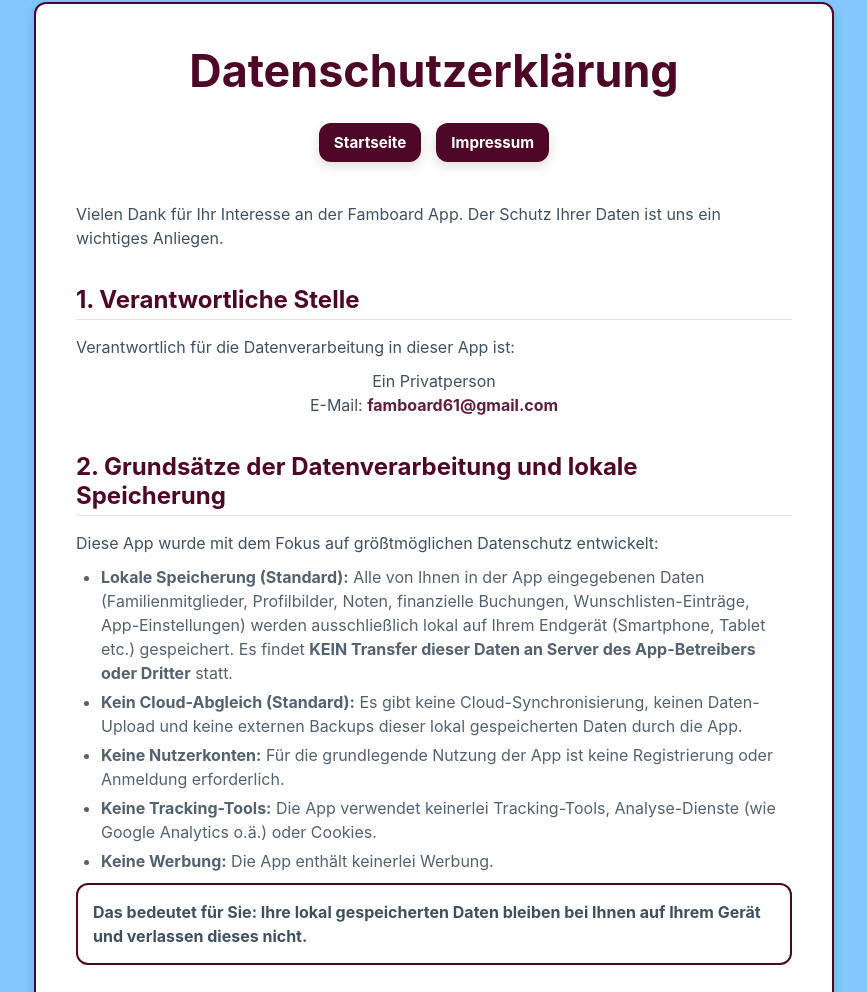
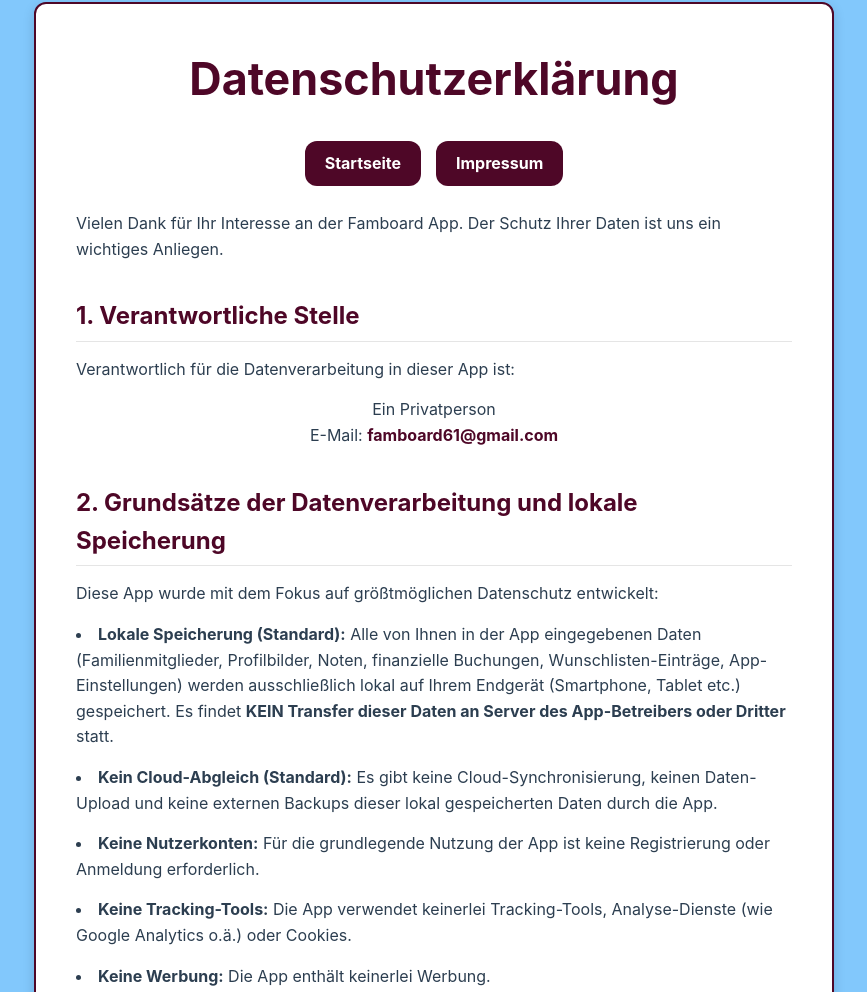
Before and after one commit to Famboard61/famboard-website, a plain HTML site: page datenschutz.html in a window 1280 px wide. Shown: the part 38-1030 px from the top of the page, without its empty margins (206-1073 px from the left). Drawn offline with Linux system fonts and the light colour scheme.

Commit message:
Update legal-style.css

```diff
--- a/legal-style.css
+++ b/legal-style.css
@@ -1,177 +1,141 @@
-/* Rechtliches/legal-style.css (ANGEPASST FÜR WEBDU) */
+/* Rechtliches/legal-style.css */
 
 /* --- CSS Variablen (kopiert aus deiner style.css) --- */
+
+
 :root {
-    --bg-color: #82c8fc;         /* Dein Hellblau */
-    --primary-color: #ffffff;    /* Weiß für Hintergründe innerhalb der Elemente */
-    --accent-color: #4e0727;      /* Dein Bordeaux für Buttons, Akzente */
-    --accent-color-hover: #6a0a36; /* Dunkleres Bordeaux für Hover-Effekte */
-
-    --text-on-light-bg: #2c3e50; /* Dunkler Text für helle Hintergründe */
-    --text-on-dark-bg: #ffffff;   /* Heller Text für dunkne Buttons */
-
-    --grade-1-color: #27ae60;     /* Grün für gute Noten / Erfolg */
-    --grade-4-color: #c0392b;     /* Rot für schlechte Noten / Fehler */
-    --warning-color: #f39c12;     /* Orange für Warnungen */
-    --success-color: #27ae60;     /* Grün für Erfolg (z.B. Wunsch einlösen) */
-    --success-color-hover: #229954; /* Dunkleres Grün für Hover */
-
-    --color-default: #6c757d; /* Grau als Fallback */
-
+    --bg-color: #82c8fc;
+    --primary-color: #ffffff;
+    --accent-color: #4e0727;
+    --text-on-light-bg: #2c3e50;
+    --text-on-dark-bg: #ffffff;
     --border-radius: 12px;
     --box-shadow: 0 4px 12px rgba(0, 0, 0, 0.15);
 }
 
-/* --- Globale Styles für die Webseite --- */
+/* --- Globale Styles --- */
 * { box-sizing: border-box; margin: 0; padding: 0; }
-html { height: 100%; }
+
+html {
+    height: 100%;
+}
+
 body {
-    height: 100%;
-    font-family: -apple-system, BlinkMacMacSystemFont, "Segoe UI", Roboto, Helvetica, Arial, sans-serif;
-    background-color: var(--bg-color); /* Direkt die App-Hintergrundfarbe */
+    font-family: -apple-system, BlinkMacSystemFont, "Segoe UI", Roboto, Helvetica, Arial, sans-serif;
+    background-color: var(--bg-color);
+    color: var(--text-on-light-bg);
+    line-height: 1.6;
+    padding: 20px;
     display: flex;
     justify-content: center;
-    align-items: flex-start; /* Standardmäßig oben starten */
-    min-height: 100vh; /* Mindesthöhe für den Body */
-    color: var(--text-on-light-bg);
-    padding: 20px; /* Globaler Padding für kleine Bildschirme */
+    align-items: flex-start;
+    min-height: 100%;
+    /* WICHTIG: overflow: auto erlaubt das Scrollen wieder */
+    overflow-y: auto;
 }
 
-/* Haupt-Wrapper für alle Legal-Seiten */
+/* Haupt-Wrapper für die Seite */
 .legal-page-wrapper {
-    background-color: var(--primary-color); /* Weißer Hintergrund */
+    background-color: var(--primary-color);
     padding: 25px;
     border-radius: var(--border-radius);
     box-shadow: var(--box-shadow);
-    max-width: 800px; /* Maximale Breite wie App-Container */
+    max-width: 800px;
     width: 100%;
-    margin: 20px auto; /* Zentrierung */
-    border: 2px solid var(--accent-color); /* Bordeaux-Rand */
-    display: flex;
-    flex-direction: column;
-    min-height: calc(100vh - 40px); /* Damit Footer unten bleibt auf kleinen Seiten */
+    margin: 0 auto;
+    border: 2px solid var(--accent-color);
 }
 
-/* Kopfzeile (Titel der Seite) */
+/* Kopfzeile */
 .legal-header {
     text-align: center;
     margin-bottom: 25px;
 }
+
 .legal-header h1 {
     color: var(--accent-color);
-    text-shadow: 1px 1px 2px rgba(255,255,255,0.2);
-    font-size: 2.2em;
+    font-size: clamp(1.8em, 5vw, 2.5em); /* Responsive Schriftgröße */
     font-weight: 700;
-    overflow-wrap: break-word; /* NEU: Erzwingt den Zeilenumbruch bei langen Wörtern */
-    word-wrap: break-word;     /* NEU: Fallback für ältere Browser */
+    /* FIX: Verhindert, dass der Text überläuft */
+    overflow-wrap: break-word;
+    word-wrap: break-word;
 }
 
-/* Obere Navigation (Startseite, Datenschutz, Impressum) */
+/* Obere Navigation (Buttons) */
 .legal-nav-top {
     display: flex;
     justify-content: center;
     gap: 15px;
     margin-bottom: 25px;
-    flex-wrap: wrap; /* Umbruch auf kleinen Bildschirmen */
+    flex-wrap: wrap;
 }
+
 .legal-nav-top a {
-    display: inline-block;
-    padding: 10px 15px;
+    padding: 10px 20px;
     border-radius: var(--border-radius);
     background-color: var(--accent-color);
     color: var(--text-on-dark-bg);
     text-decoration: none;
-    font-size: 0.95em;
     font-weight: bold;
-    transition: all 0.2s ease;
-    box-shadow: var(--box-shadow);
+    transition: transform 0.2s ease;
 }
+
 .legal-nav-top a:hover {
-    background-color: var(--accent-color-hover);
     transform: translateY(-2px);
 }
 
-
-/* Wrapper für den Haupttextinhalt */
-.legal-content-wrapper {
-    flex-grow: 1; /* Nimmt den verbleibenden Platz ein */
-    overflow-y: auto; /* Ermöglicht Scrollen nur dieses Blocks */
-    -webkit-overflow-scrolling: touch;
-    padding: 15px 0; /* Optionaler interner Padding */
-}
-
-/* Überschriften innerhalb des Inhalts-Wrappers */
+/* Inhaltsbereich */
 .legal-content-wrapper h3 {
     color: var(--accent-color);
-    text-align: left; /* Überschriften linksbündig für besseren Lesefluss */
     margin-top: 25px;
     margin-bottom: 15px;
     padding-bottom: 5px;
     border-bottom: 1px solid rgba(0,0,0,0.1);
 }
 
-/* Absätze und Listenelemente */
 .legal-content-wrapper p,
 .legal-content-wrapper ul,
 .legal-content-wrapper li {
-    text-align: left;
-    margin-bottom: 10px;
-    color: var(--text-on-light-bg);
-    opacity: 0.9;
-    line-height: 1.5; /* Bessere Lesbarkeit */
-}
-.legal-content-wrapper ul {
-    list-style-type: disc;
-    margin-left: 25px;
-    padding-left: 0;
-}
-.legal-content-wrapper li {
-    margin-bottom: 5px;
+    margin-bottom: 15px;
 }
 
-/* Spezielle Boxen wie "Hinweis zum privaten Charakter" oder "Highlight" */
-.legal-content-wrapper .disclaimer,
-.legal-content-wrapper .highlight {
-    background-color: rgba(255, 255, 255, 0.7);
-    border: 2px solid var(--accent-color);
-    padding: 15px;
-    border-radius: var(--border-radius);
-    margin-bottom: 20px;
-    text-align: left;
-    color: var(--text-on-light-bg);
-}
-.legal-content-wrapper .disclaimer p,
-.legal-content-wrapper .highlight p {
-    margin-bottom: 0;
+.legal-content-wrapper ul {
+    list-style-position: inside;
 }
 
-/* Links innerhalb des Inhalts-Wrappers */
 .legal-content-wrapper a {
     color: var(--accent-color);
+    font-weight: bold;
     text-decoration: none;
-    font-weight: bold;
+    overflow-wrap: break-word; /* Links dürfen auch umbrechen */
+    word-wrap: break-word;
 }
+
 .legal-content-wrapper a:hover {
     text-decoration: underline;
 }
 
-/* Besondere Zentrierung für Kontakt-E-Mail */
-.legal-content-wrapper p.centered-contact {
+.highlight, .disclaimer {
+    background-color: #f7f7f7;
+    border-left: 4px solid var(--accent-color);
+    padding: 15px;
+    margin: 20px 0;
+}
+
+.centered-contact,
+p[style*="text-align: center"] {
     text-align: center;
 }
 
-/* Footer der Legal-Seiten */
+/* Footer */
 .legal-footer {
-    margin-top: auto; /* Sorgt dafür, dass der Footer ganz unten bleibt */
+    margin-top: 30px;
     padding-top: 20px;
     text-align: center;
-    font-size: 0.85em;
-    color: var(--color-default);
+    font-size: 0.9em;
+    color: #6c757d;
+    border-top: 1px solid rgba(0,0,0,0.1);
 }
-.legal-footer p {
-    margin-bottom: 0;
-}
-
 
 /* --- Desktop Styles --- */
 @media (min-width: 768px) {
```
